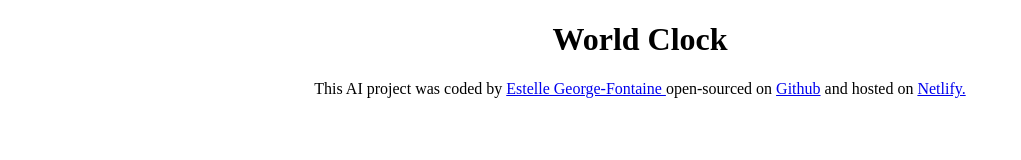
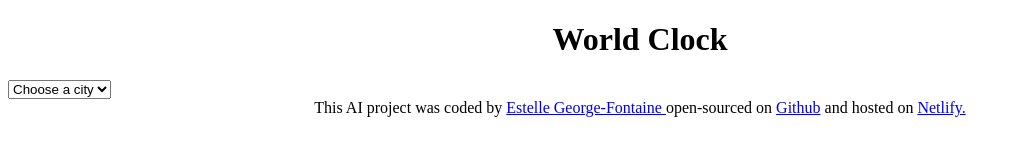
Before and after one commit to estelle-gf/world-clock, a plain HTML site: page index.html in a window 1280 px wide. Shown: the whole page, without its empty margins (0-1021 px from the left). Drawn offline with Linux system fonts and the light colour scheme.

Commit message:
added form with cities

```diff
--- a/index.html
+++ b/index.html
@@ -7,7 +7,18 @@
     <title>Document</title>
 </head>
 <body>
+<div class="container">
     <h1> World Clock</h1>
+</div>
+<select>
+    <option value=" "> Choose a city</option>
+    <option value="london">London</option>
+    <option value="new-york">New York</option>
+    <option value="toyko">Toyko</option>
+    <option value="paris">Paris</option>
+
+
+</select>
     <footer> This AI project was coded by <a href="https://github.com/estelle-gf" target="_blank">Estelle George-Fontaine </a> open-sourced on <a href="https://github.com/estelle-gf/world-clock" target="_blank">Github</a> and hosted on <a href="https://estellesworldclock.netlify.app/" target="_blank">Netlify.</a> </footer>
 </body>
 <script src="script.js"></script>
```
